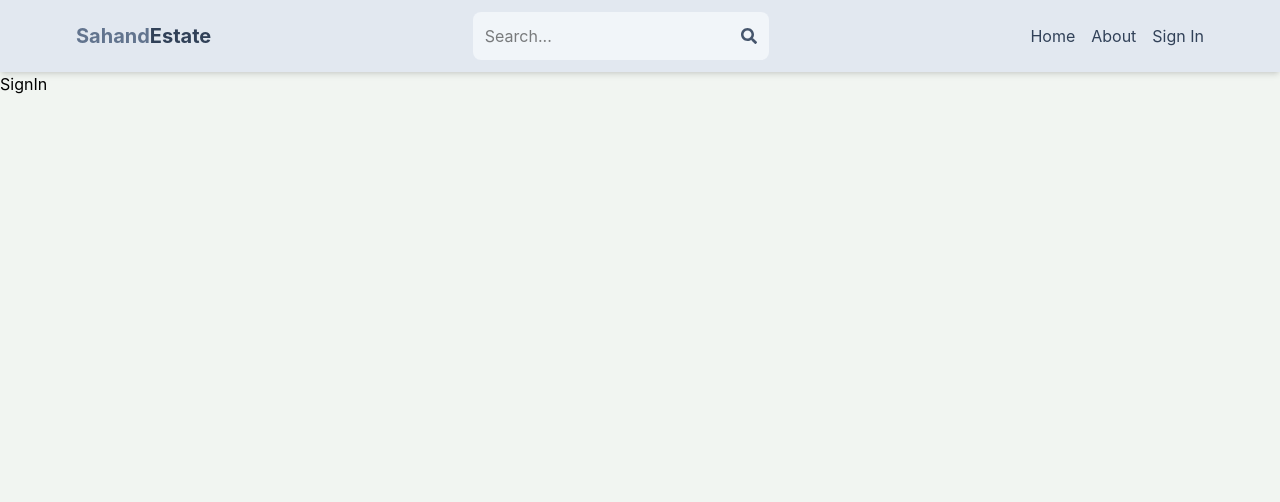
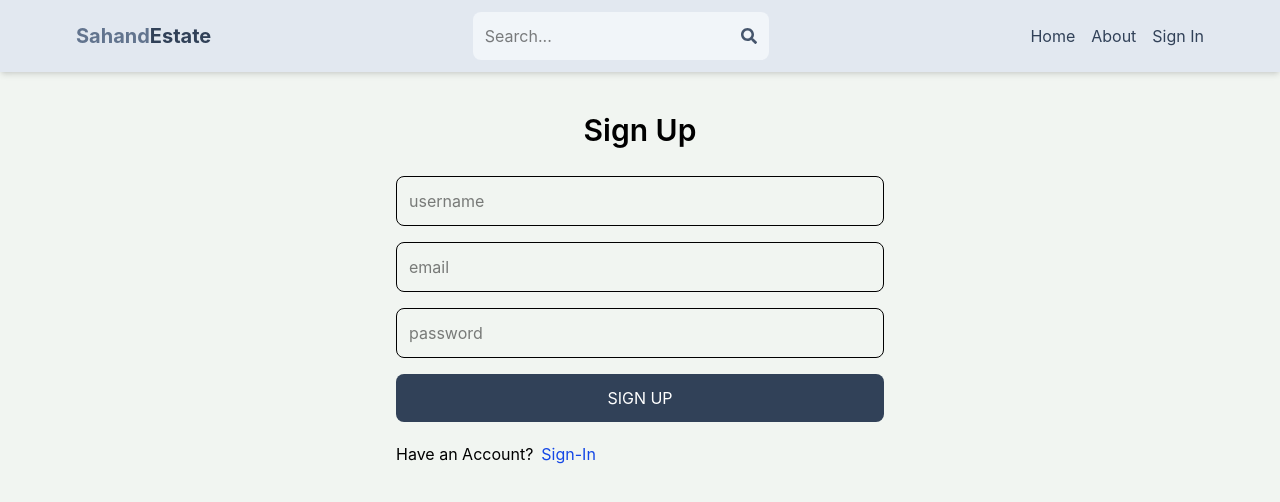
Before and after one commit to habibtariq513/MERN-Real-Estate-Project, a React (Vite) app in the folder client/: page /sign-in in a window 1280 px wide. Shown: the top 502 px of the page. Built offline with nearby package versions, Linux system fonts and the light colour scheme.

Commit message:
SignIn changing

```diff
--- a/client/src/assets/pages/SignIn.jsx
+++ b/client/src/assets/pages/SignIn.jsx
@@ -1,9 +1,76 @@
-import React from 'react'
+import { useState } from 'react';
+import { Link, useNavigate } from 'react-router-dom';
 
-export default function SignIn() {
+export default function SignUp() {
+  const [formData, setFormData] = useState({});
+  const [error, setError] = useState(null);
+  const [loading, setLoading] = useState(false);
+  const navigate = useNavigate();
+
+  const handleChange = (e) => {
+    setFormData({
+      ...formData,
+      [e.target.id]: e.target.value,
+    });
+  };
+
+  const handleSubmit = async (e) => {
+    e.preventDefault();
+    try {
+      setLoading(true);
+      const res = await fetch('/api/auth/signup', {
+        method: 'POST',
+        headers: {
+          'Content-Type': 'application/json',
+        },
+        body: JSON.stringify(formData),
+      });
+      const data = await res.json();
+      if (data.success === false) {
+        setLoading(false);
+        setError(data.message);
+        return;
+      }
+      setLoading(false);
+      console.log(data);
+      setError(null);
+      navigate('/sign-in');
+    }
+    catch (error) {
+      setLoading(false);
+      setError(error.message);
+    }
+
+  };
+
   return (
-    <div>
-      SignIn
+    <div className="p-3 max-w-lg mx-auto">
+
+      <h1 className="text-3xl text-center font-semibold my-7">Sign Up</h1>
+
+      <form onSubmit={handleSubmit} className="flex flex-col gap-4">
+
+        <input type="text" placeholder="username" className="border p-3 rounded-lg" id="username" onChange={handleChange} />
+        <input type="email" placeholder="email" className="border p-3 rounded-lg" id="email" onChange={handleChange} />
+        <input type="password" placeholder="password" className="border p-3 rounded-lg" id="password" onChange={handleChange} />
+
+        <button disabled={loading} className="bg-slate-700 text-white uppercase p-3 rounded-lg hover:opacity-95 disabled:opacity-80">
+          {loading ? 'Loading...' : 'Sign Up'}
+        </button>
+
+      </form>
+
+      <div className='flex gap-2 mt-5'>
+        <p>Have an Account?</p>
+        <Link to={'/sign-in'}>
+          <span className='text-blue-700'>Sign-In</span>
+        </Link>
+
+        {/* -------- For Error -------- */}
+        {error &&  <p className='text-red-500 mt-5'>{error}</p>}
+
+      </div>
+
     </div>
-  )
+  );
 }
```
